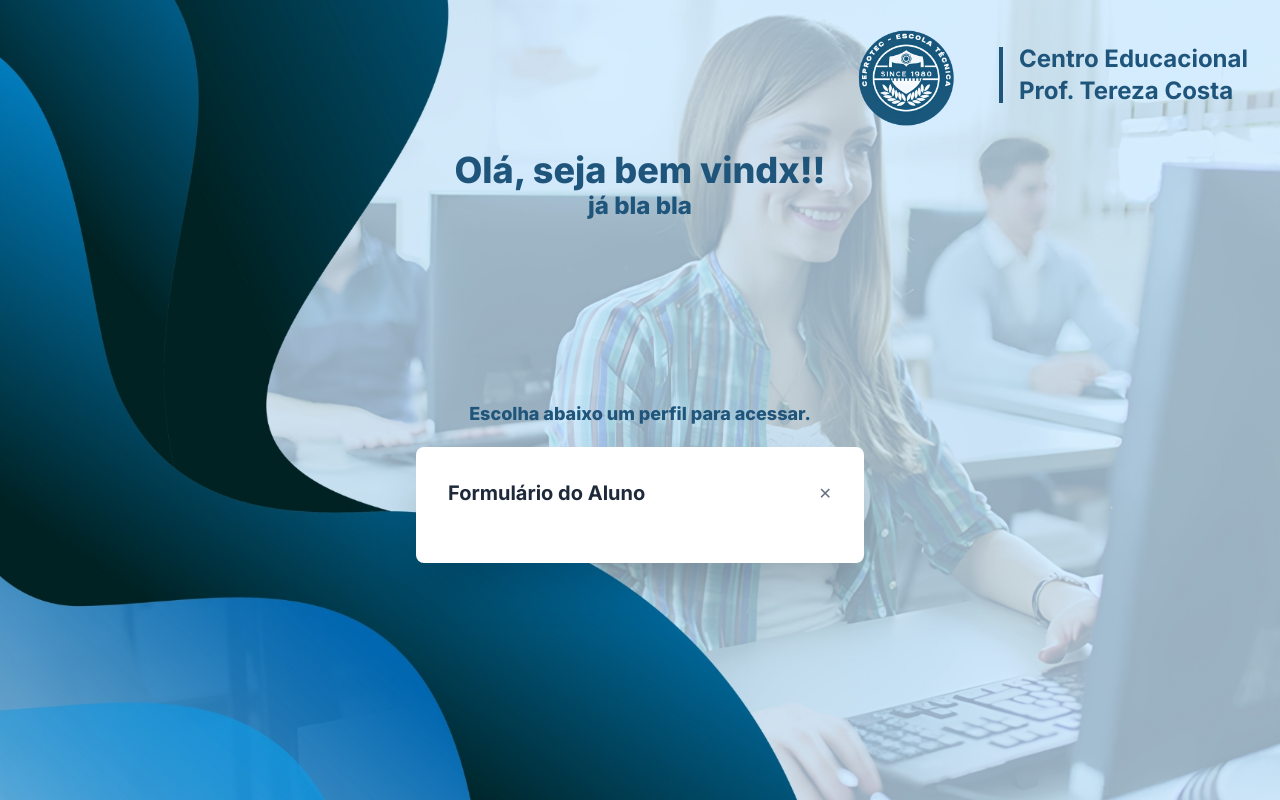
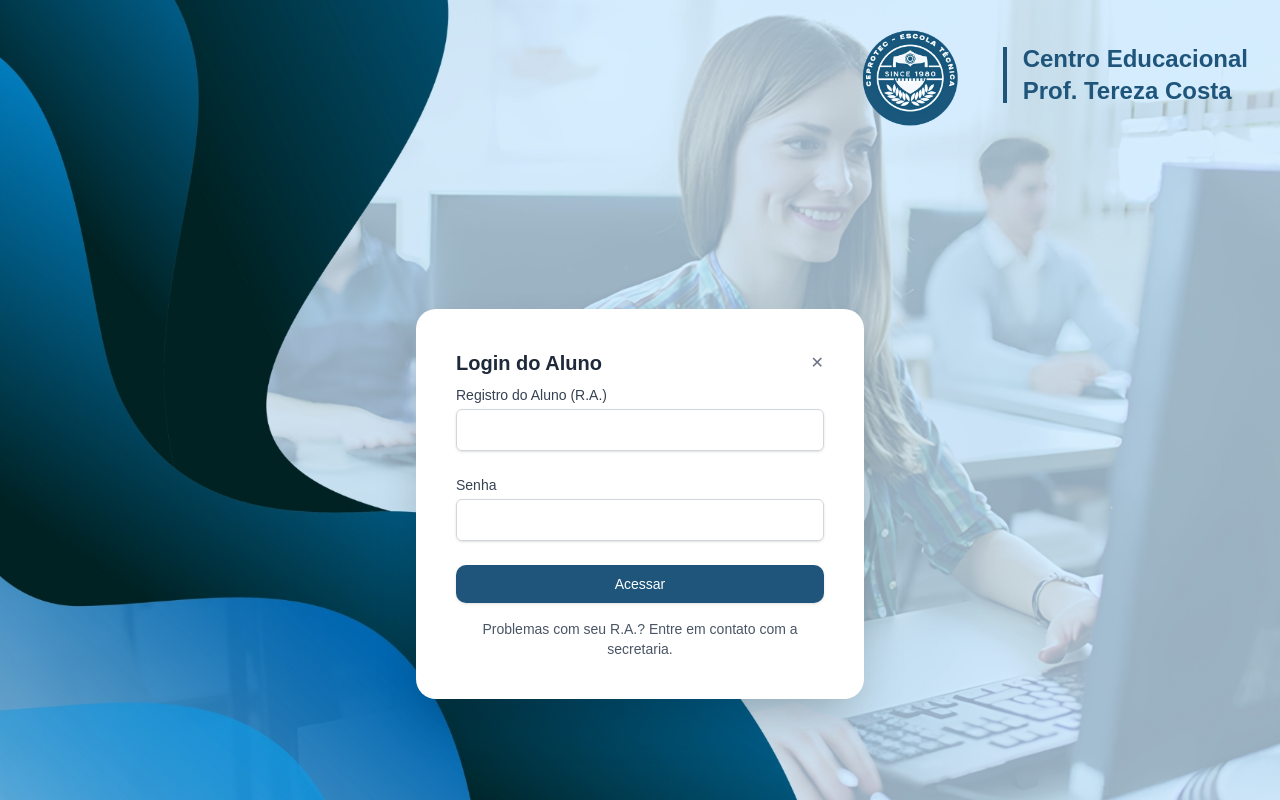
Before and after one commit to carolrossi/projeto, a Next.js app: page / in a window 1280 px wide. Both pictures are taken after a click on the button "Aluno". Built offline with nearby package versions, Linux system fonts and the light colour scheme.

Commit message:
FEAT: FORMS

```diff
--- a/src/app/page.css
+++ b/src/app/page.css
@@ -1,5 +1,49 @@
-@import url('https://fonts.googleapis.com/css2?family=Inter:ital,opsz,wght@0,14..32,100..900;1,14..32,100..900&display=swap');
+/* @import url('https://fonts.googleapis.com/css2?family=Montserrat:ital,wght@0,100..900;1,100..900&display=swap');
+.titulo{
+  font-family: 'Montserrat';
 
-body {
-  font-family: "Inter", sans-serif;
+} */
+
+@keyframes fadeOut {
+  from {
+    opacity: 1;
+  }
+  to {
+    opacity: 0;
+    transform: translateY(-10px);
+  }
 }
+
+@keyframes fadeIn {
+  from {
+    opacity: 0;
+    transform: translateY(10px);
+  }
+  to {
+    opacity: 1;
+    transform: translateY(0);
+  }
+}
+
+@keyframes slideIn {
+  from {
+    opacity: 0;
+    transform: translateX(30px);
+  }
+  to {
+    opacity: 1;
+    transform: translateX(0);
+  }
+}
+
+.fade-out {
+  animation: fadeOut 0.7s forwards;
+}
+
+.fade-in {
+  animation: fadeIn 0.7s forwards;
+}
+
+.slide-in {
+  animation: slideIn 0.6s ease-out;
+}
--- a/src/app/page.js
+++ b/src/app/page.js
@@ -1,21 +1,43 @@
 "use client";
 import { useState } from 'react';
-import './page.css'
+import './page.css';
 
 export default function Portal() {
   const [activeForm, setActiveForm] = useState(null);
+  const [formData, setFormData] = useState({
+    ra: '',
+    cpf: '',
+    senha: ''
+  });
 
   const handleButtonClick = (formType) => {
     setActiveForm(formType);
+    setFormData({ ra: '', cpf: '', senha: '' }); // Limpa os dados ao trocar de formulário
   };
 
   const handleCloseForm = () => {
     setActiveForm(null);
   };
 
+  const handleInputChange = (e) => {
+    const { name, value } = e.target;
+    setFormData(prev => ({
+      ...prev,
+      [name]: value
+    }));
+  };
+
+  const handleSubmit = (e) => {
+    e.preventDefault();
+    if (activeForm === 'aluno') {
+      console.log('Login Aluno:', { ra: formData.ra, senha: formData.senha });
+    } else {
+      console.log(`Login ${activeForm}:`, { cpf: formData.cpf, senha: formData.senha });
+    }
+  };
+
   return (
     <div className="overflow-y-hidden h-screen bg-[url('/background.jpg')] bg-cover bg-center bg-no-repeat flex flex-col">
-      {/* Cabeçalho */}
       <div className="pr-8 flex justify-end items-center">
         <div className="flex items-center gap-4">
           <img src="./logo2.png" width={150} alt="Logo" />
@@ -27,16 +49,15 @@ export default function Portal() {
         </div>
       </div>
 
-      <div className='flex flex-col items-center justify-center text-[#1f557b] font-extrabold text-4xl'>
-
-        <h1>Olá, seja bem vindx!!</h1>
-        <h4 className='text-2xl'>já bla bla</h4>
+      <div className={`flex flex-col items-center justify-center text-[#1f557b] font-bold text-6xl titulo transition-opacity duration-700 ${activeForm ? 'fade-out' : 'fade-in'} `}>
+        <h1 className='text-shadow-lg'>Olá, seja bem vindo!</h1>
+        <h4 className='text-2xl'>texto texto texto</h4>
       </div>
 
-
-      {/* Área principal centralizada */}
-      <div className="flex-1 flex flex-col items-center justify-center pb-20"> {/* Adicionei pb-20 para dar espaço na parte inferior */}
-        <h1 className='m-5 text-[#1f557b] font-extrabold text-[18px]'>Escolha abaixo um perfil para acessar.</h1>
+      <div className="flex-1 flex flex-col items-center  justify-center pb-70 ">
+        <div className={`transition-opacity duration-700 ${activeForm ? 'fade-out' : 'fade-in'}`}>
+        <h1 className='m-5 text-[#1f557b] font-bold text-[18px]'>Escolha abaixo um perfil para acessar.</h1>
+      </div>
         {!activeForm ? (
           <div className="flex gap-10">
             <button
@@ -62,13 +83,14 @@ export default function Portal() {
             </button>
           </div>
         ) : (
-          <div className="bg-white p-8 rounded-lg shadow-2xl w-full max-w-md mx-auto"> {/* Adicionei mx-auto para centralizar horizontalmente */}
-            {/* Restante do código dos formulários permanece igual */}
-            <div className="flex justify-between items-center mb-6">
+
+
+          <div className="bg-white p-10 rounded-[20px] shadow-2xl w-full max-w-md slide-in  ">
+            <div className="flex justify-between items-center mb-2">
               <h3 className="text-xl font-bold text-gray-800">
-                {activeForm === 'aluno' && 'Formulário do Aluno'}
-                {activeForm === 'professor' && 'Formulário do Professor'}
-                {activeForm === 'coordenacao' && 'Formulário da Coordenação'}
+                {activeForm === 'aluno' && 'Login do Aluno'}
+                {activeForm === 'professor' && 'Login do Professor'}
+                {activeForm === 'coordenacao' && 'Login da Coordenação'}
               </h3>
               <button
                 onClick={handleCloseForm}
@@ -78,7 +100,72 @@ export default function Portal() {
               </button>
             </div>
 
-            {/* Formulários... */}
+            <form onSubmit={handleSubmit} className="space-y-6">
+              {activeForm === 'aluno' ? (
+                <div>
+                  <label htmlFor="ra" className="block text-sm font-medium text-gray-700">
+                    Registro do Aluno (R.A.)
+                  </label>
+                  <input
+                    type="text"
+                    id="ra"
+                    name="ra"
+                    value={formData.ra}
+                    onChange={handleInputChange}
+                    className="mt-1 block w-full px-3 py-2 border border-gray-300 rounded-md shadow-sm focus:outline-none focus:ring-blue-500 focus:border-blue-500"
+                    required
+                  />
+                </div>
+              ) : (
+                <div>
+                  <label htmlFor="cpf" className="block text-sm font-medium text-gray-700">
+                    CPF
+                  </label>
+                  <input
+                    type="text"
+                    id="cpf"
+                    name="cpf"
+                    value={formData.cpf}
+                    onChange={handleInputChange}
+                    className="mt-1 block w-full px-3 py-2 border border-gray-300 rounded-md shadow-sm focus:outline-none focus:ring-blue-500 focus:border-blue-500"
+                    required
+                    placeholder="000.000.000-00"
+                  />
+                </div>
+              )}
+
+              <div>
+                <label htmlFor="senha" className="block text-sm font-medium text-gray-700">
+                  Senha
+                </label>
+                <input
+                  type="password"
+                  id="senha"
+                  name="senha"
+                  value={formData.senha}
+                  onChange={handleInputChange}
+                  className="mt-1 block w-full px-3 py-2 border border-gray-300 rounded-md shadow-sm focus:outline-none focus:ring-blue-500 focus:border-blue-500"
+                  required
+                />
+              </div>
+
+              <div>
+                <button
+                  type="submit"
+                  className="w-full flex justify-center py-2 px-4 border border-transparent  shadow-sm text-sm font-medium text-white bg-[#1f557b] rounded-[10px] cursor-pointer hover:bg-[#0e3754] transition-all duration-300  "
+                >
+                  Acessar
+                </button>
+              </div>
+            </form>
+
+            <div className="mt-4 text-center text-sm text-gray-600">
+              {activeForm === 'aluno' ? (
+                <p>Problemas com seu R.A.? Entre em contato com a secretaria.</p>
+              ) : (
+                <p>Esqueceu sua senha? Redefina através do e-mail institucional.</p>
+              )}
+            </div>
           </div>
         )}
       </div>
```
